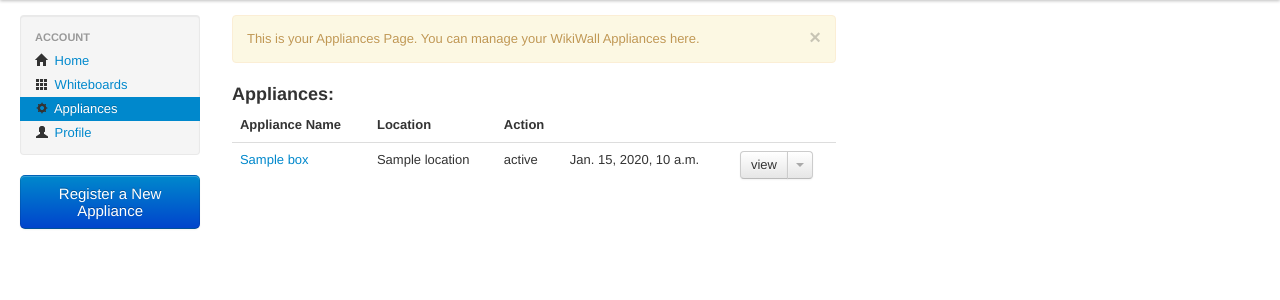
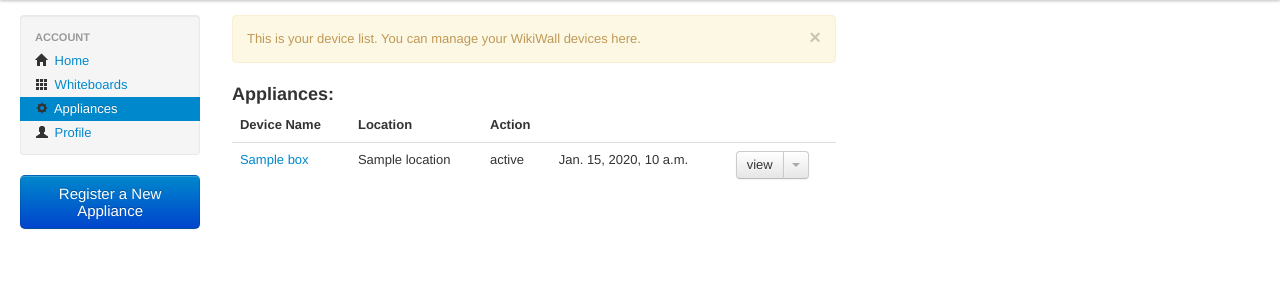
Before and after one commit to kolabria/Kolabria-lite, a Django app: template templates/appliance/myappliances.html in a window 1280 px wide. Shown: the part 45-345 px from the top of the page. Run offline with Django 3.2, Linux system fonts and the light colour scheme; the template is opened without the code that fills it: most values are stand-ins (such as "Sample title", 1, 10 or a date in 2020); some libraries are stand-ins or nearby versions.

Commit message:
minor update to templates

```diff
--- a/templates/appliance/myappliances.html
+++ b/templates/appliance/myappliances.html
@@ -13,7 +13,7 @@
         <div class="span6 offset3">
           <div class="alert alert-block">
             <a class="close" data-dismiss="alert">×</a>
-            <p>This is your Appliances Page. You can manage your WikiWall Appliances here.</p>
+            <p>This is your device list. You can manage your WikiWall devices here.</p>
           </div><!-- alert-block -->
         </div><!--/span6 -->
 
@@ -22,7 +22,7 @@
           <table class="table">
             <thead>
               <tr>
-                <th>Appliance Name</th>
+                <th>Device Name</th>
                 <th>Location</th>
                 <th>Action</th>
               </tr>
@@ -38,7 +38,6 @@
                   <div class="btn-group">
                     <a class="btn" href="/appliance/detail/{{ box.id }}">view</a><a class="btn dropdown-toggle" data-toggle="dropdown" href="#"><span class="caret"></span></a>
                     <ul class="dropdown-menu">
-                      <li><a href="#">share</a></li>
                       <li><a href="/appliance/edit/{{ box.id }}">edit</a></li>
                       <li><a href="/appliance/remove/{{ box.id }}">remove</a></li>
                     </ul>
```
